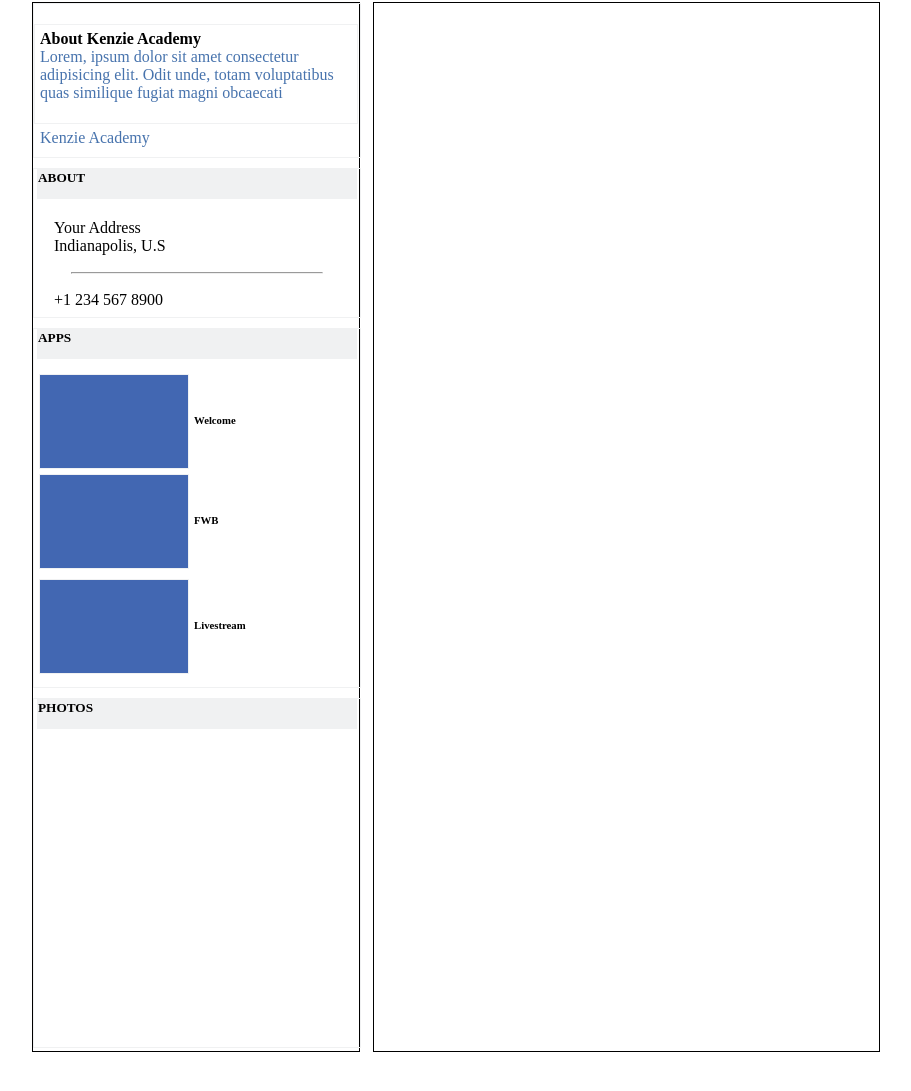
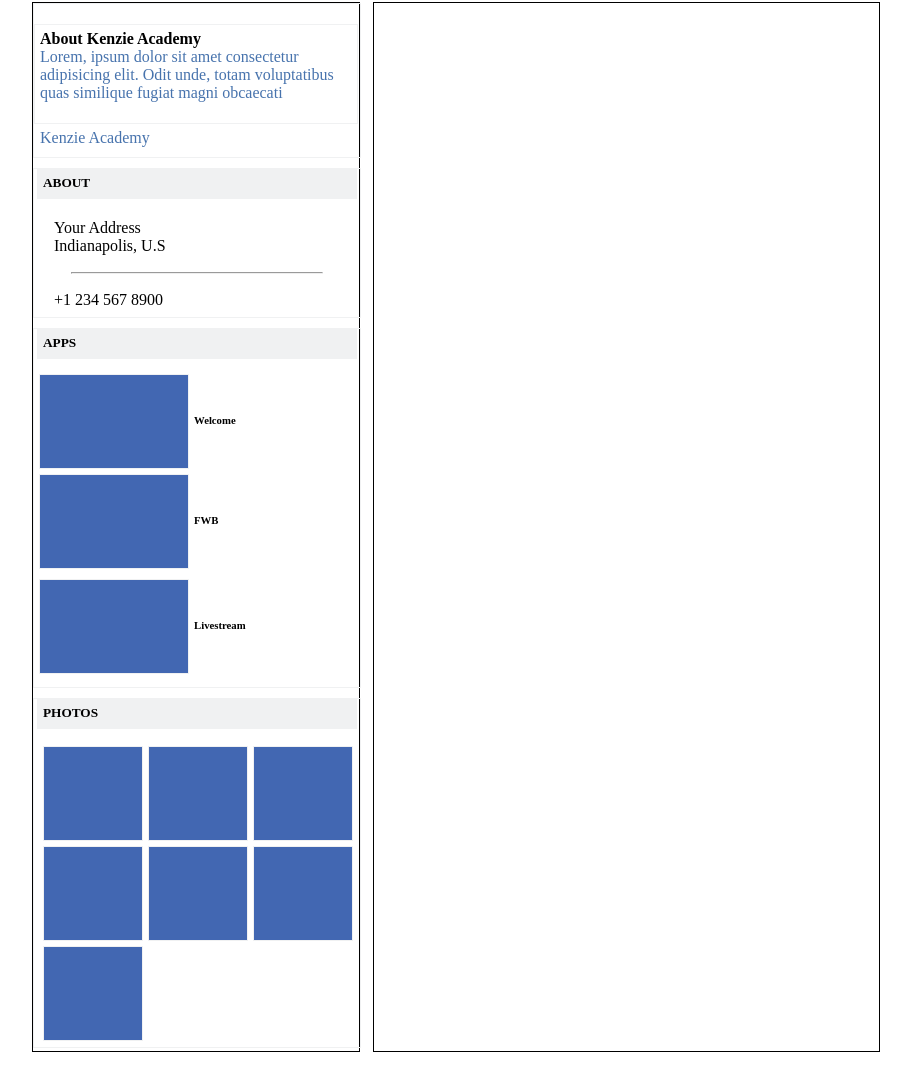
Before and after one commit to kademola/social-mockup, a plain HTML site: page index.html in a window 1280 px wide. Shown: the part 493-1584 px from the top of the page, without its empty margins (184-1095 px from the left). Drawn offline with Linux system fonts and the light colour scheme.

Commit message:
photo app update

```diff
--- a/css/styles.css
+++ b/css/styles.css
@@ -182,6 +182,9 @@
   color: rgb(71, 115, 173);
 }
 
+h5 {
+  padding: 5px;
+}
 .about_website {
   height: 50px;
   color: rgb(71, 115, 173);
@@ -297,6 +300,39 @@
   padding-top: 40px;
 }
 
+.photo_row1 {
+  width: 100px;
+  height: 95px;
+  border: 1px solid #f0f1f2;
+  background: #4267b2;
+  position: relative;
+  top: 15px;
+  left: 0px;
+  margin: 5px;
+}
+
+.photo_row2 {
+  width: 100px;
+  height: 95px;
+  border: 1px solid #f0f1f2;
+  background: #4267b2;
+  position: relative;
+  top: -285px;
+  left: 105px;
+  margin: 5px;
+}
+
+.photo_row3 {
+  width: 100px;
+  height: 95px;
+  border: 1px solid #f0f1f2;
+  background: #4267b2;
+  position: relative;
+  top: -485px;
+  left: 210px;
+  margin: 5px;
+}
+
 footer {
   float: left;
 }
--- a/index.html
+++ b/index.html
@@ -76,6 +76,13 @@
         <div class="block4">
           <div class="about app photo">
             <h5>PHOTOS</h5>
+            <div class="photo_row1"></div>
+            <div class="photo_row1"></div>
+            <div class="photo_row1"></div>
+            <div class="photo_row2"></div>
+            <div class="photo_row2"></div>
+            <div class="photo_row3"></div>
+            <div class="photo_row3"></div>
           </div>
         </div>
       </div>
```
